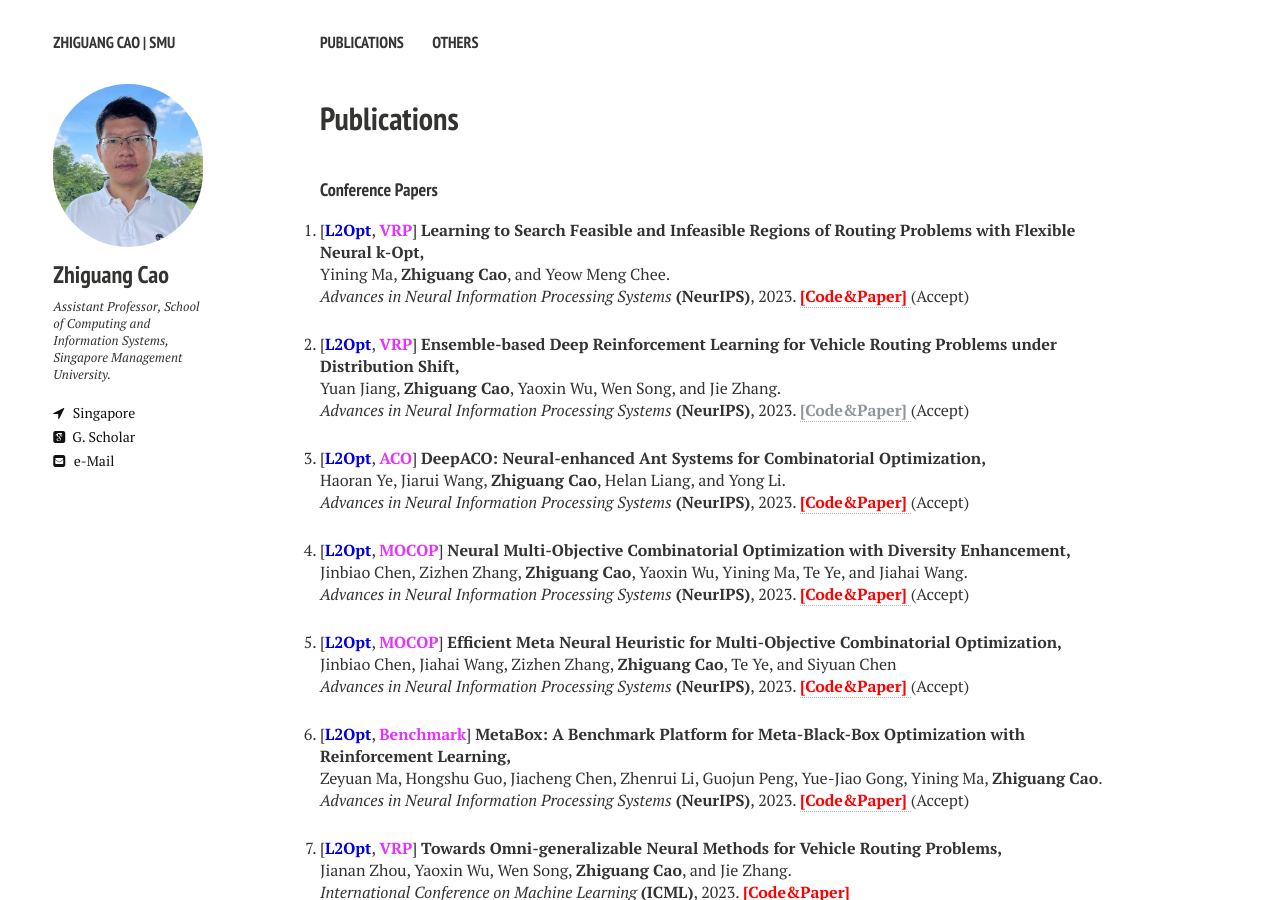
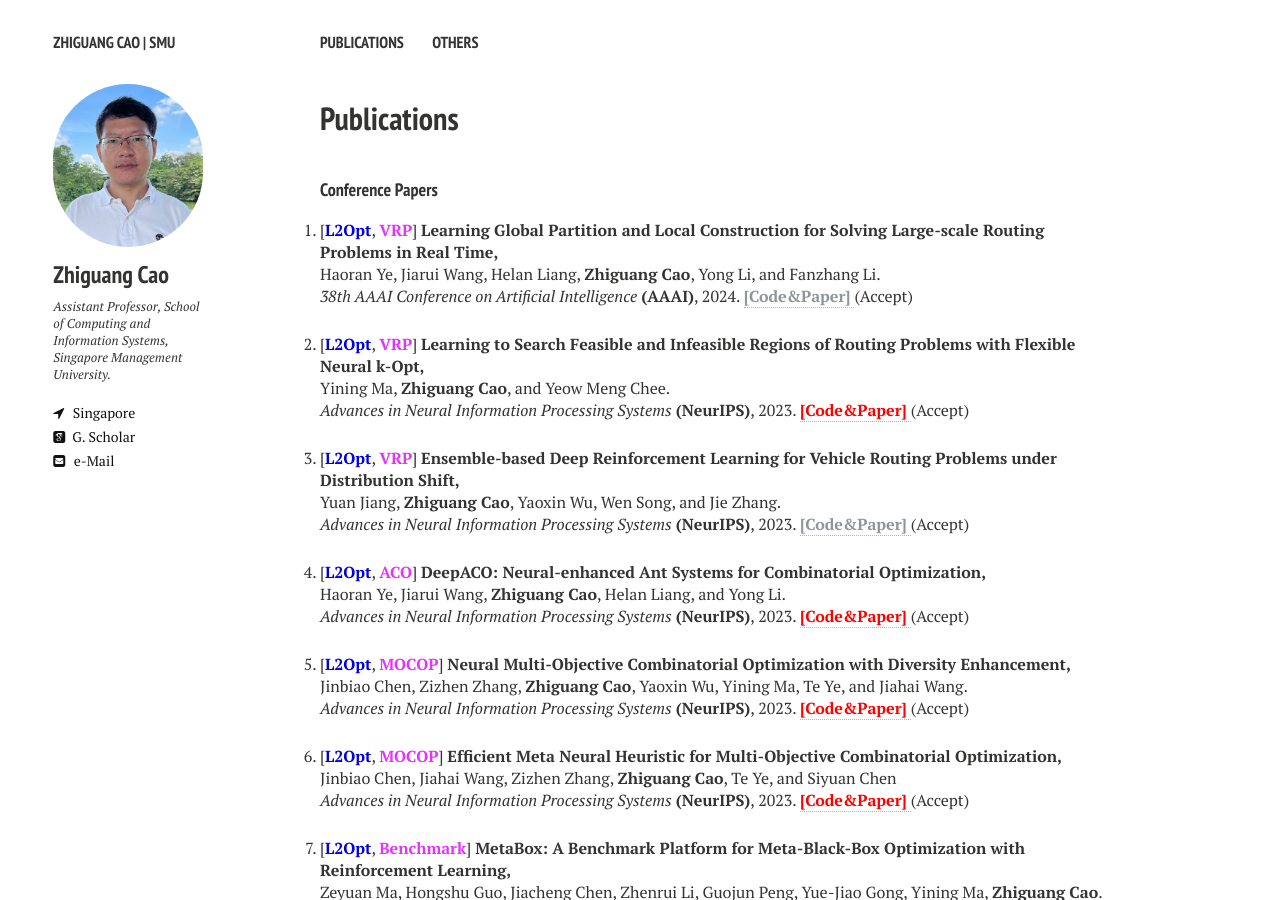
Before and after one commit to zhiguangcaosg/zhiguangcaosg.github.io, a Jekyll site: the page built from publications.md, in a window 1280 px wide and 900 px high. Built offline with Jekyll 4.4.1, drawn with Linux system fonts in a browser that asks for light colours; nearby versions of some CDN libraries.

Commit message:
Update publications.html

```diff
--- a/_layouts/publications.html
+++ b/_layouts/publications.html
@@ -89,6 +89,16 @@ div.bibtex pre { font-size: 75%; overflow: auto;  width: 100%; padding: 0em 0em;
 
     <!-- Item: Caelles2016 -->
 <ol style="padding-left:0px;">
+
+
+<li>
+<p>
+[<font color="#0000E3"><b>L2Opt</b></font>, <font color="#E333FF"><b>VRP</b></font>] <b>Learning Global Partition and Local Construction for Solving Large-scale Routing Problems in Real Time,</b>
+<br> Haoran Ye, Jiarui Wang, Helan Liang, <b>Zhiguang Cao</b>, Yong Li, and Fanzhang Li.<br>
+<i>38th AAAI Conference on Artificial Intelligence</i> <b>(AAAI)</b>, 2024. <a href="https://zhiguangcaosg.github.io/publications/"> <font color="#8F959A"><b>[Code&Paper]</b> </font></a> (Accept)
+</p>
+</li>
+
 
 <li>
 <p>
```
